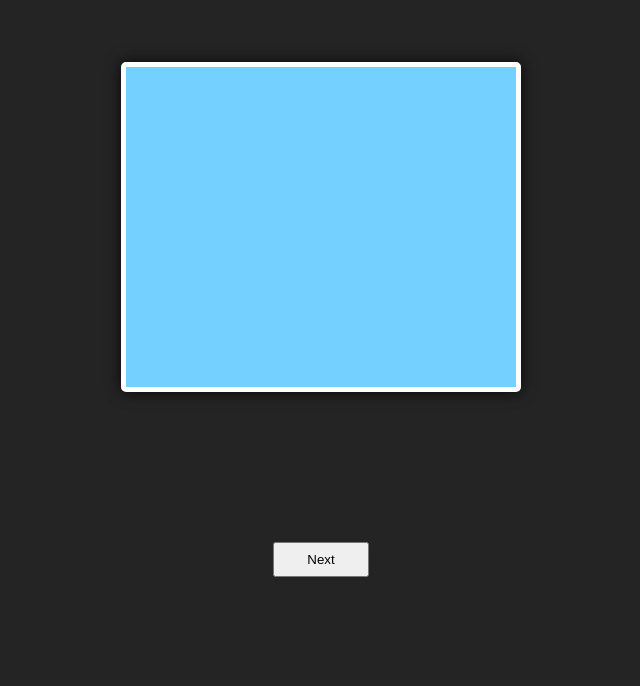
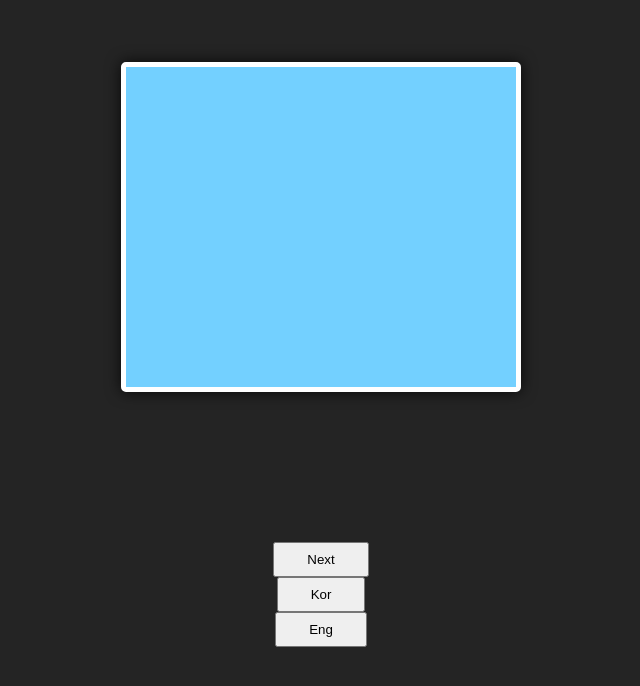
Before and after one commit to RazerWale/CardL, a React (Vite) app: page / in a window 1280 px wide. Shown: the part 106-792 px from the top of the page, without its empty margins (319-959 px from the left). Built offline with nearby package versions, Linux system fonts and the light colour scheme.

Commit message:
text to speech

```diff
--- a/src/components/Card.tsx
+++ b/src/components/Card.tsx
@@ -30,6 +30,35 @@ export const Card = () => {
   };
   // console.log(getRandomWord(jason));
   // debugger;
+
+  const synthesis = window.speechSynthesis;
+
+  const handleSpeak = (voice: any) => {
+    if (synthesis.speaking) {
+      synthesis.cancel();
+    }
+
+    const textToSpeak = voice ? `${voice}` : "";
+    const utterance = new SpeechSynthesisUtterance(textToSpeak);
+    const voices = speechSynthesis.getVoices();
+
+    if (voice === jason?.eng) {
+      utterance.lang = "en-EN";
+      utterance.rate = 1;
+      utterance.voice = voices[158];
+    } else {
+      utterance.lang = "ko-KR";
+      utterance.rate = 0.8;
+      utterance.voice = voices[168];
+    }
+
+    synthesis.speak(utterance);
+  };
+  speechSynthesis.onvoiceschanged = () => {
+    const voices = speechSynthesis.getVoices();
+    console.log(voices);
+  };
+
   const flipingCard = () => {
     setFlipCard((flip) => !flip);
 
@@ -49,6 +78,12 @@ export const Card = () => {
       <button className="nextBtn" onClick={() => getRandomWord(jasonData)}>
         Next
       </button>
+      <button className="nextBtn" onClick={() => handleSpeak(jason?.kor)}>
+        Kor
+      </button>
+      <button className="nextBtn" onClick={() => handleSpeak(jason?.eng)}>
+        Eng
+      </button>
     </>
   );
 };
--- a/src/components/card.css
+++ b/src/components/card.css
@@ -33,6 +33,7 @@
   display: flex;
   justify-content: center;
   align-items: center;
+  text-align: center;
 
   /* Content Styling */
   font-family: Montserrat;
```
